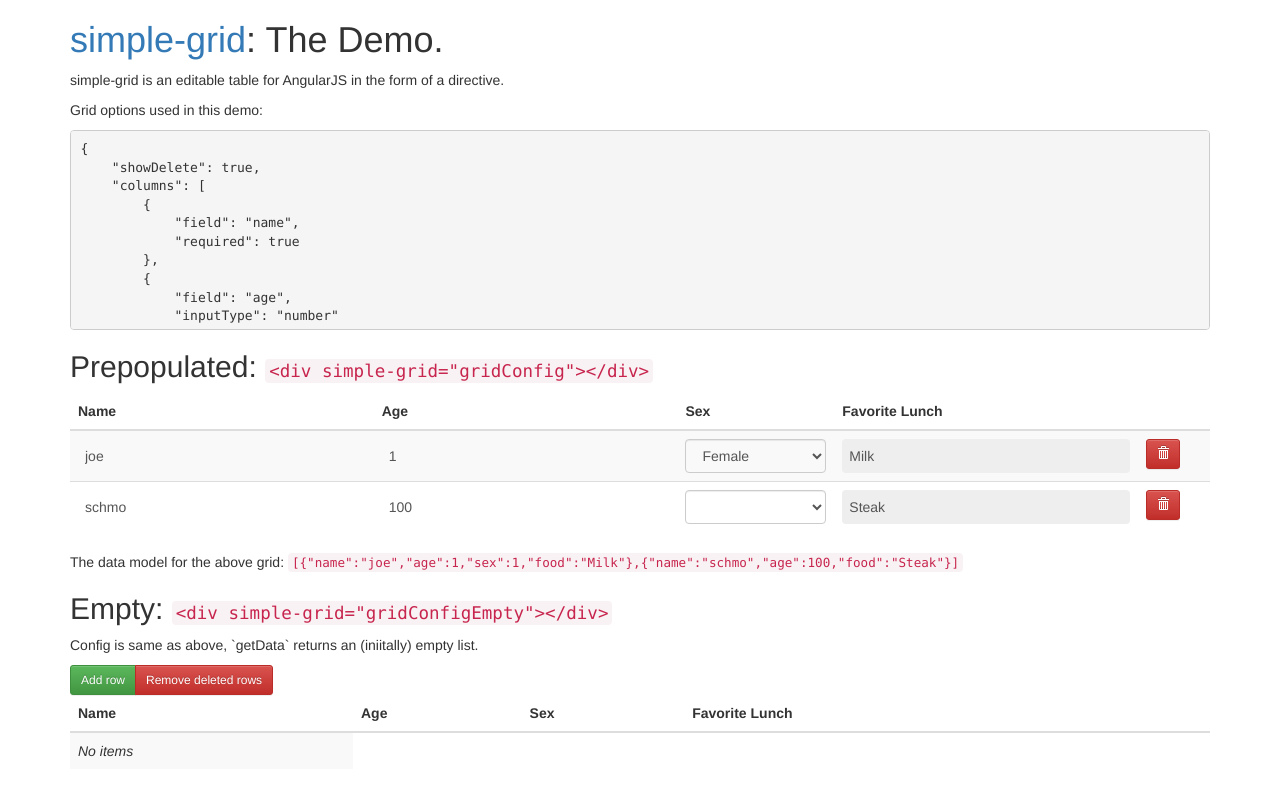
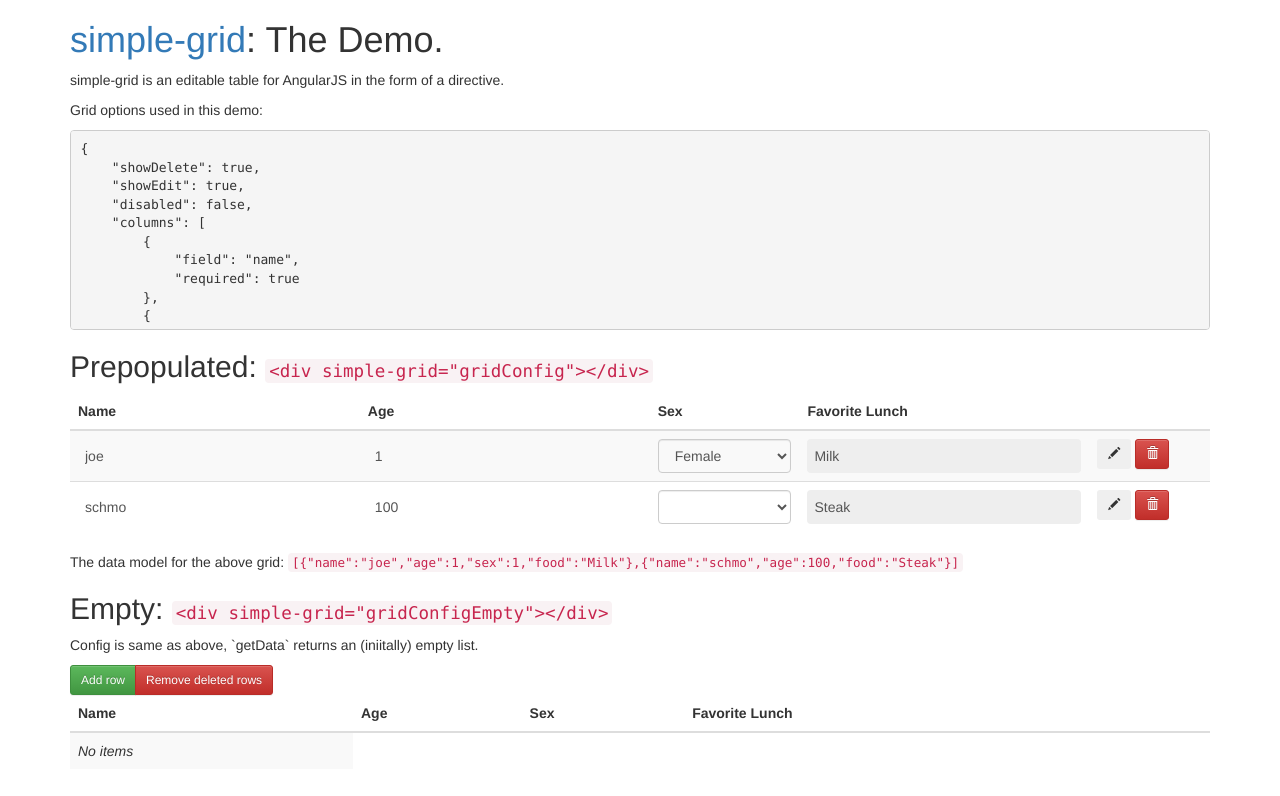
Before and after one commit to bdb-opensource/simple-grid, a website: page demo/index.html in a window 1280 px wide. Drawn offline with nearby package versions, Linux system fonts and the light colour scheme.

Commit message:
Add Edit button and edit handler

```diff
--- a/demo/app.js
+++ b/demo/app.js
@@ -8,8 +8,11 @@
             $scope.gridConfig = {
                 options: {
                     showDelete: true,
+                    showEdit: true,
+                    editRequested: function(row) { console.log('edit request:', row); },
                     rowDeleted: function (row) { console.log('deleted:', row); },
                     cellFocused: function (row, column) { console.log('focused:', row, column); },
+                    disabled: false,
                     columns: [
                         {
                             field: 'name',
--- a/src/simple-grid.html
+++ b/src/simple-grid.html
@@ -39,8 +39,17 @@
 
         </td>
 
-        <td ng-if="simpleGrid.options.showDelete" class="sg-actions-cell">
+        <td ng-if="simpleGrid.options.showDelete || simpleGrid.options.showEdit" class="sg-actions-cell">
             <button type="button" class="btn btn-sm btn-small sg-column-{{simpleGrid.options.columns.length}}"
+                    ng-if="simpleGrid.options.showEdit"
+                    ng-click="editRequested(row)"
+                    ng-focus="cellFocused(row, null)"
+                    ng-keydown="keydown($event, $parent.$index, simpleGrid.options.columns.length)"
+                    ng-disabled="column.disabled || row.$deleted || simpleGrid.options.disabled"
+                    >
+                <i class="glyphicon glyphicon-pencil icon-pencil"></i></button>
+            <button type="button" class="btn btn-sm btn-small sg-column-{{simpleGrid.options.columns.length}}"
+                    ng-if="simpleGrid.options.showDelete"
                     ng-class="{'btn-danger': !row.$deleted }"
                     ng-click="markDeleted(row)"
                     ng-focus="cellFocused(row, null)"
--- a/src/simple-grid.js
+++ b/src/simple-grid.js
@@ -22,6 +22,12 @@
                         row.$deleted = true;
                         if (scope.simpleGrid.options && scope.simpleGrid.options.rowDeleted) {
                             scope.simpleGrid.options.rowDeleted(row);
+                        }
+                    };
+
+                    scope.editRequested = function(row) {
+                        if (scope.simpleGrid.options.editRequested) {
+                            scope.simpleGrid.options.editRequested(row);
                         }
                     };
 
```
